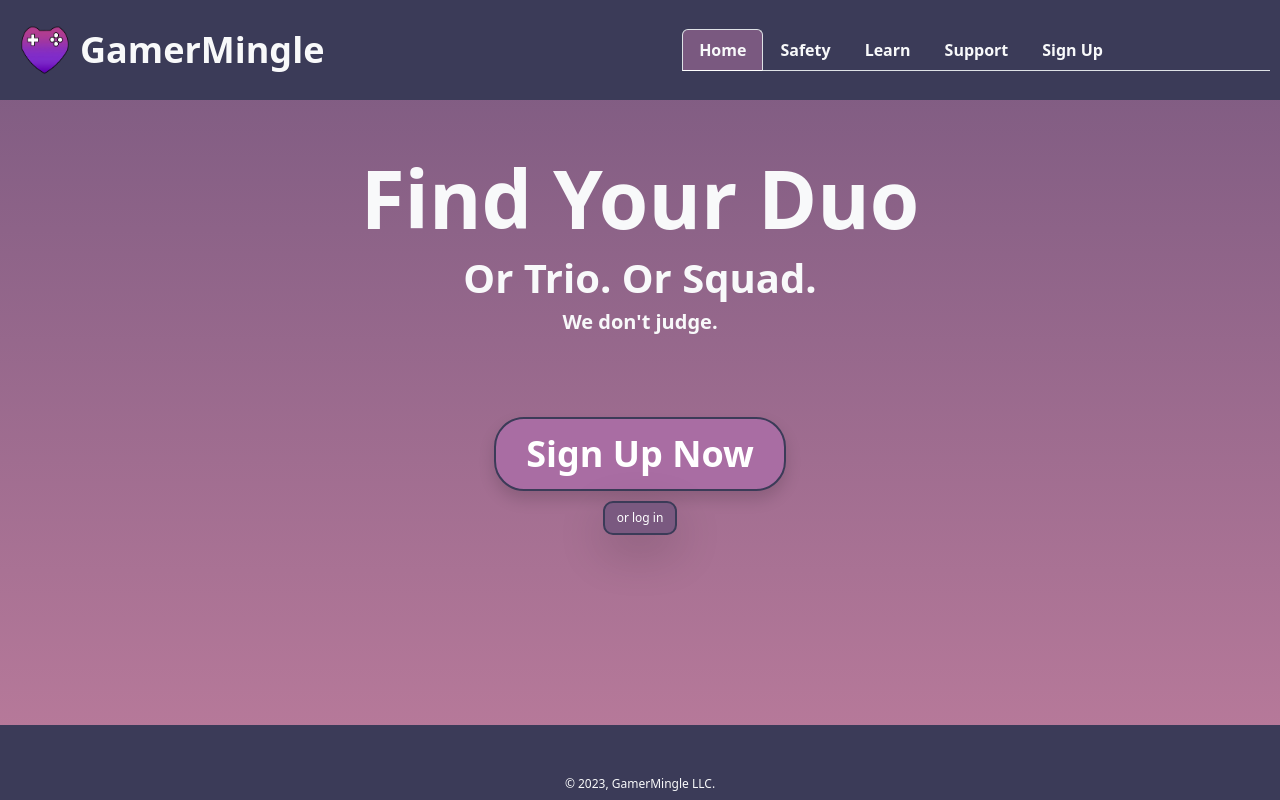
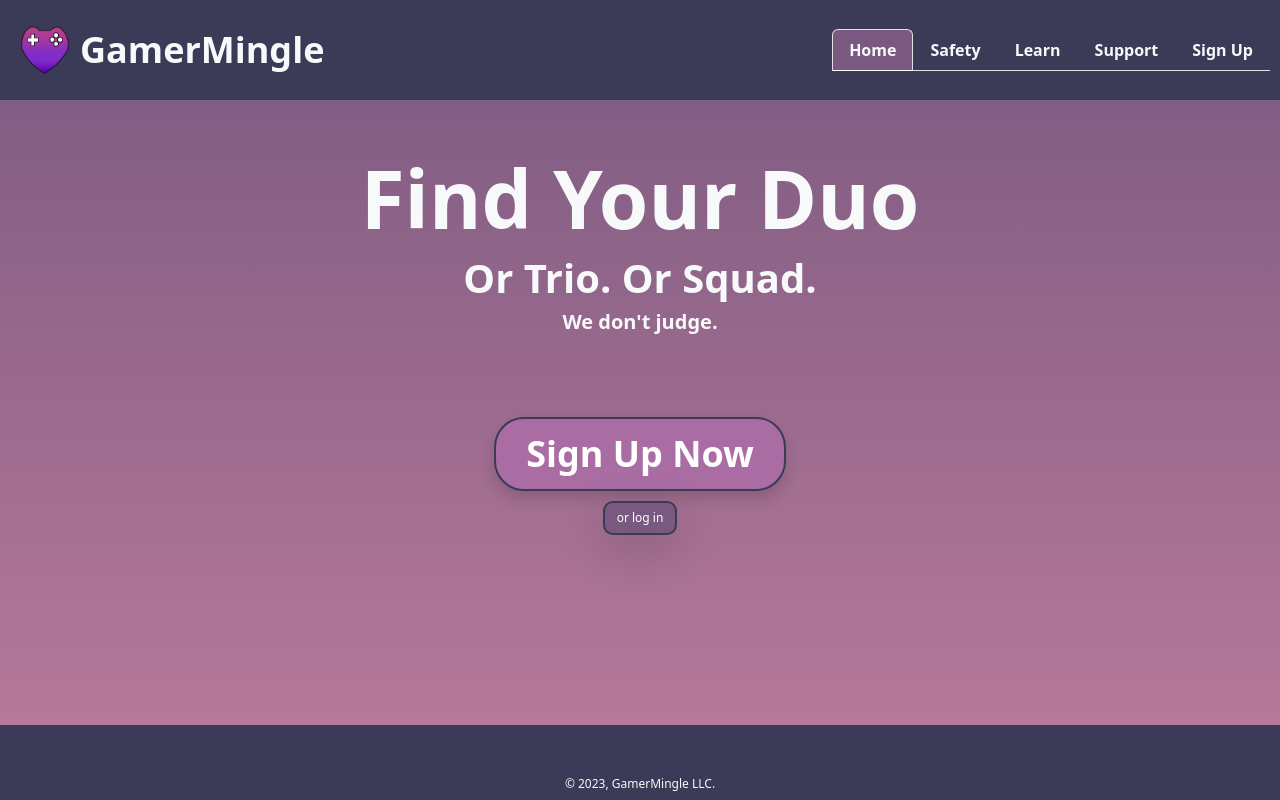
Before and after one commit to rmarmito/GamerMingle, a React (Create React App) app in the folder gamermingle-react/: page / in a window 1280 px wide. Built offline with nearby package versions, Linux system fonts and the light colour scheme.

Commit message:
Right justifying the navbar more

```diff
--- a/gamermingle-react/src/components/Header.js
+++ b/gamermingle-react/src/components/Header.js
@@ -69,7 +69,7 @@ function Navbar() {
           style={{
             fontWeight: "bold",
             textDecoration: "none",
-            paddingRight: "150px",
+            paddingRight: "0px",
             color: "white",
           }}
         >
```
